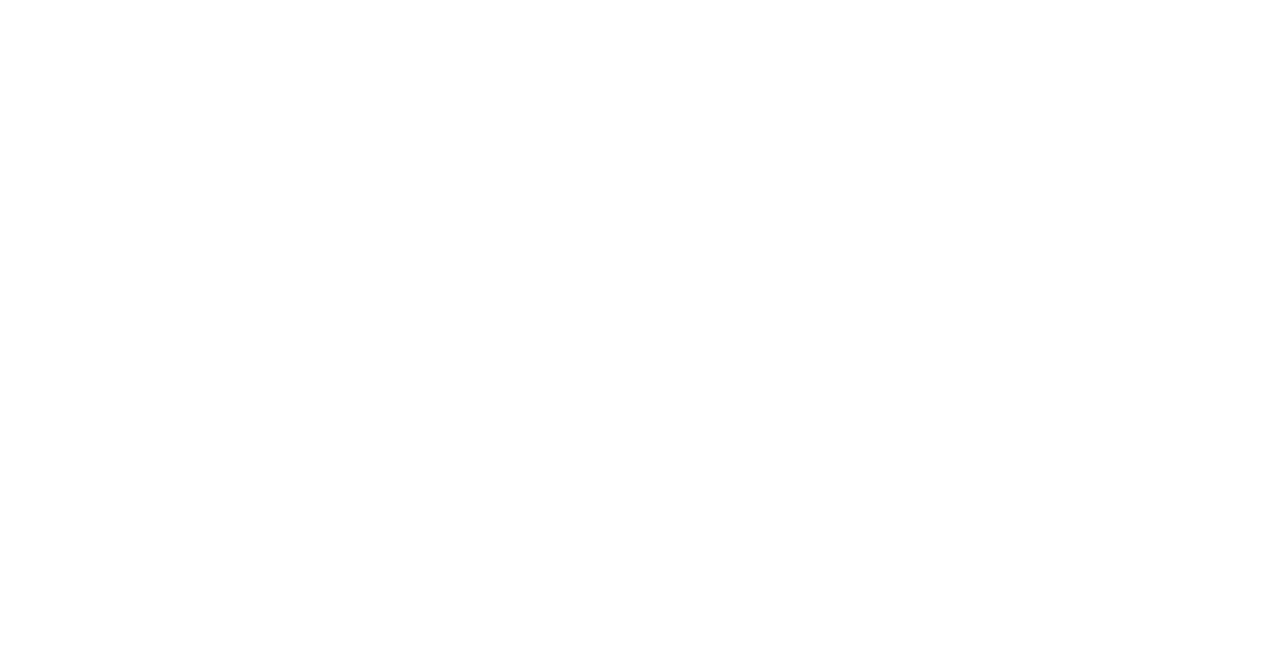
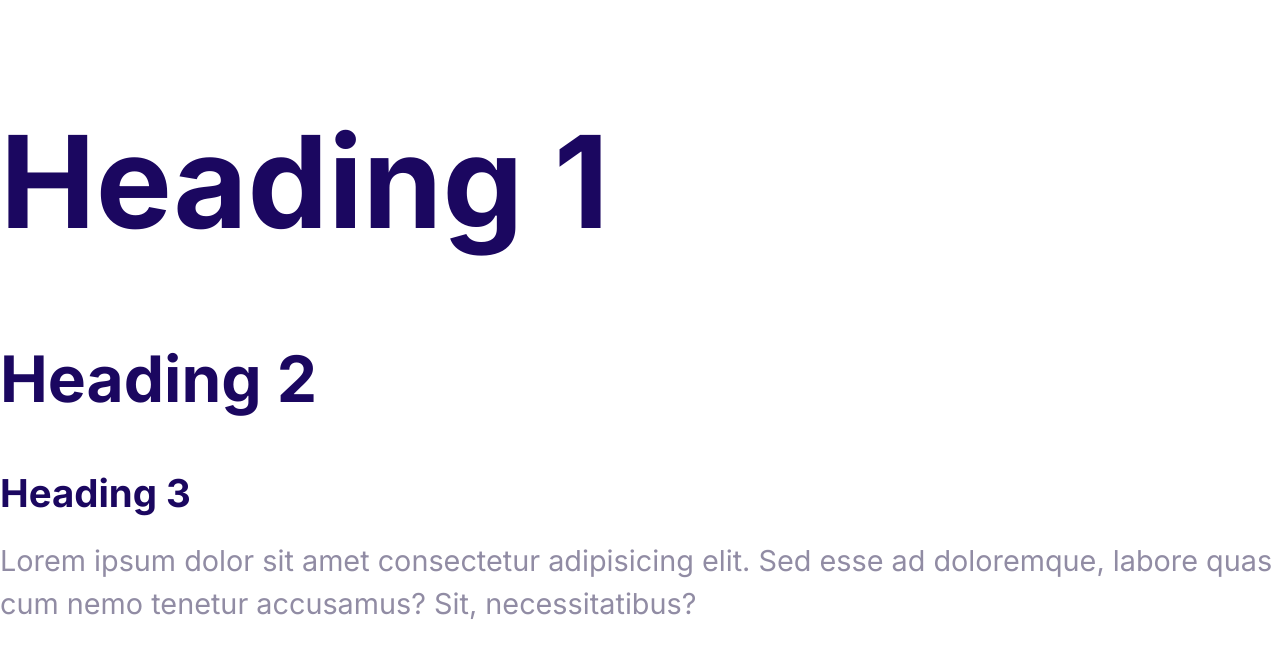
Before and after one commit to philiphbk/moshify, a plain HTML site: page index.html in a window 1280 px wide. Drawn offline with Linux system fonts and the light colour scheme.

Commit message:
Define Typography

```diff
--- a/css/styles.css
+++ b/css/styles.css
@@ -5,3 +5,57 @@
   --color-headings: #1b0760;
   --color-body: #918ca4;
 }
+
+/* Typography*/
+html {
+  /* 62.5% of 16px = 10px */
+  font-size: 16px;
+}
+
+body {
+  font-family: Inter, Arial, Helvetica, sans-serif;
+  color: var(--color-body);
+  font-size: 2.4rem;
+  line-height: 1.5;
+}
+
+h1,
+h2,
+h3 {
+  color: var(--color-headings);
+  margin-bottom: 1rem;
+}
+
+h1 {
+  font-size: 7rem;
+}
+
+h2 {
+  font-size: 4rem;
+}
+
+h3 {
+  font-size: 3rem;
+}
+
+p {
+  margin-top: 0;
+}
+
+@media screen and (min-width: 1024px) {
+  body {
+    font-size: 1.8rem;
+  }
+
+  h1 {
+    font-size: 8rem;
+  }
+
+  h2 {
+    font-size: 4rem;
+  }
+
+  h3 {
+    font-size: 2.4rem;
+  }
+}
--- a/index.html
+++ b/index.html
@@ -5,8 +5,22 @@
     <meta http-equiv="X-UA-Compatible" content="IE=edge" />
     <meta name="viewport" content="width=device-width, initial-scale=1.0" />
     <title>Document</title>
+    <link rel="preconnect" href="https://fonts.googleapis.com" />
+    <link rel="preconnect" href="https://fonts.gstatic.com" crossorigin />
+    <link
+      href="https://fonts.googleapis.com/css2?family=Inter:wght@400;700&display=swap"
+      rel="stylesheet"
+    />
     <link rel="stylesheet" href="css/normalize.css" />
     <link rel="stylesheet" href="css/styles.css" />
   </head>
-  <body></body>
+  <body>
+    <h1>Heading 1</h1>
+    <h2>Heading 2</h2>
+    <h3>Heading 3</h3>
+    <p>
+      Lorem ipsum dolor sit amet consectetur adipisicing elit. Sed esse ad
+      doloremque, labore quas cum nemo tenetur accusamus? Sit, necessitatibus?
+    </p>
+  </body>
 </html>
```
